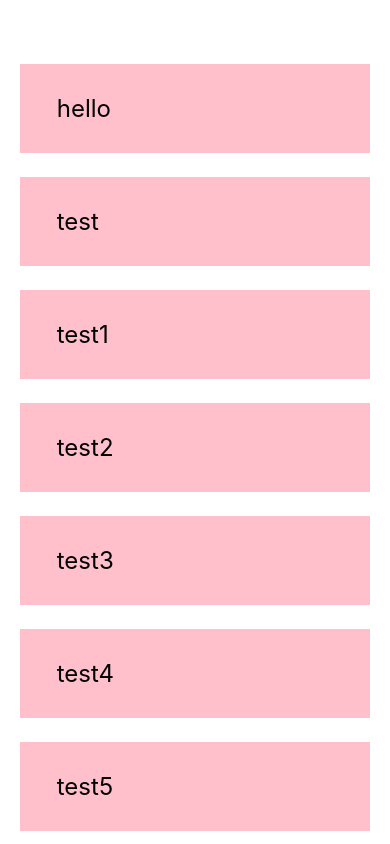
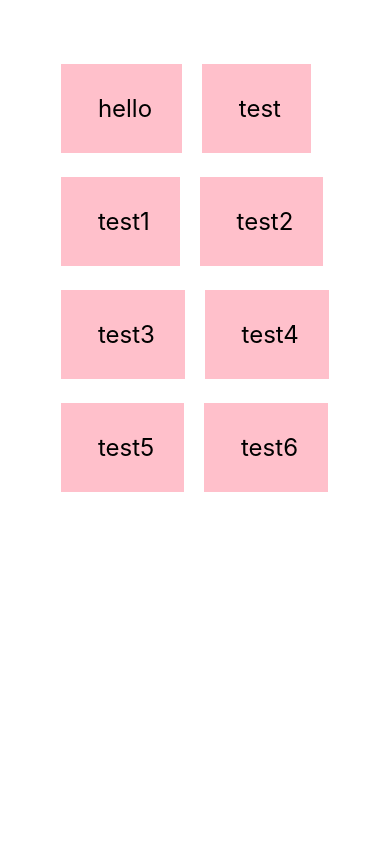
Before and after one commit to mustafaag/native-tutorial, a React Native app: screen / in a window 390 px wide. Built offline with nearby package versions, Linux system fonts and the light colour scheme.

Commit message:
flat lists

```diff
--- a/App.js
+++ b/App.js
@@ -1,31 +1,29 @@
 import React, {useState} from 'react';
-import { StyleSheet, Text, View, ScrollView } from 'react-native';
+import { StyleSheet, Text, View, FlatList } from 'react-native';
 
 export default function App() {
   const [people, setPeople] = useState([
-    {name : 'hello', key:1 },
-    {name : 'test', key:2 },
-    {name : 'test1', key:3 },
-    {name : 'test2', key:4 },
-    {name : 'test3', key:5 },
-    {name : 'test4', key:6 },
-    {name : 'test5', key:7 },
-    {name : 'test6', key:8 },
+    {name : 'hello', id:1 },
+    {name : 'test', id:2 },
+    {name : 'test1', id:3 },
+    {name : 'test2', id:4 },
+    {name : 'test3', id:5 },
+    {name : 'test4', id:6 },
+    {name : 'test5', id:7 },
+    {name : 'test6', id:8 },
   ]);
 
 
   return (
     <View style={styles.container}>
-      <ScrollView>
-        {
-          people.map(person =>(
-              <View key={person.key}>
-                <Text style={styles.item}> {person.name}</Text>
-              </View>
-            )
-          )
-        }
-      </ScrollView>
+     <FlatList
+        numColumns={2}
+        keyExtractor={ (item)=>{ return item.id}}
+        data={people}
+        renderItem= {({ item })=> (
+          <Text style={styles.item}> { item.name }</Text>
+        )}
+     />
     </View>
   );
 }
@@ -36,14 +34,16 @@ const styles = StyleSheet.create({
     backgroundColor: '#fff',
     paddingTop: 40,
     paddingHorizontal:20,
-    // alignItems: 'center',
-    // justifyContent: 'center',
+    alignItems: 'center',
+    justifyContent: 'center',
   },
   item: {
     marginTop:24,
     padding:30,
     backgroundColor: 'pink',
-    fontSize:24
+    fontSize:24,
+    marginHorizontal:10,
+    marginTop:24
   }
 
 });
```
